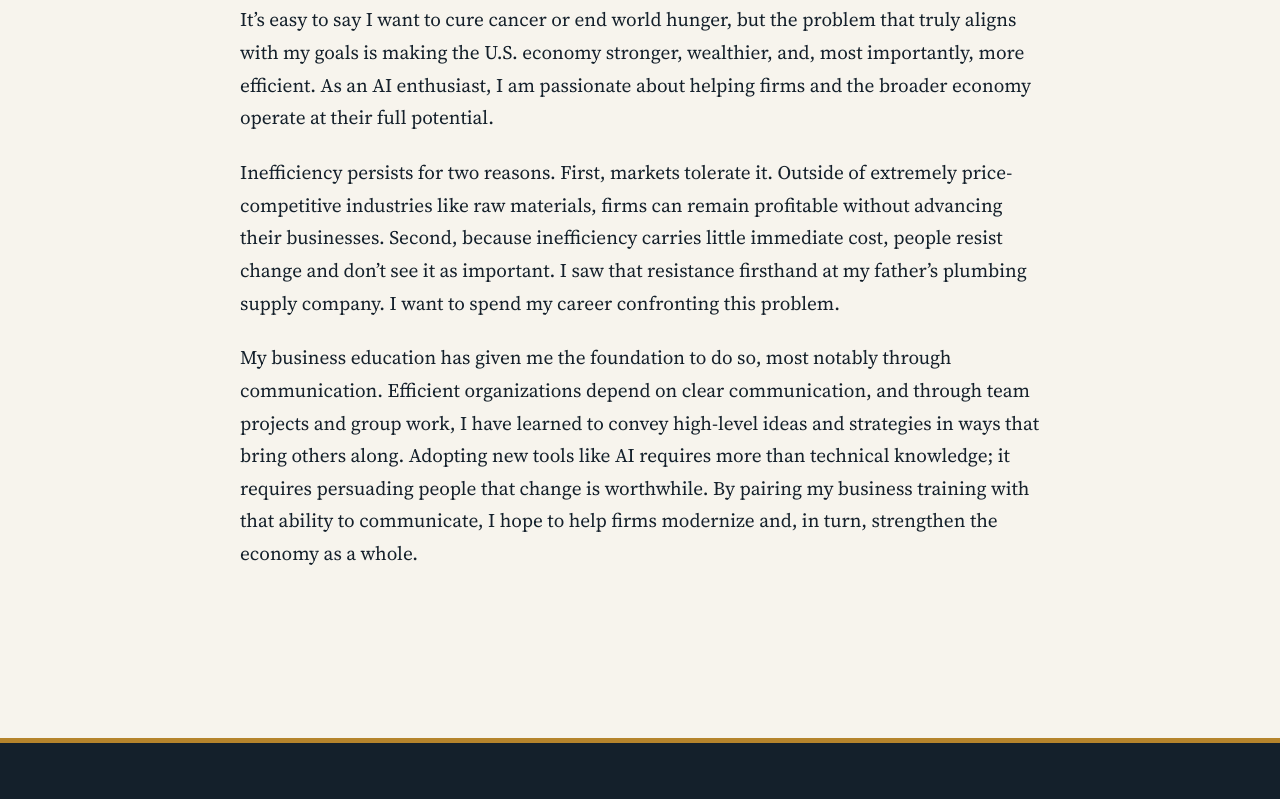
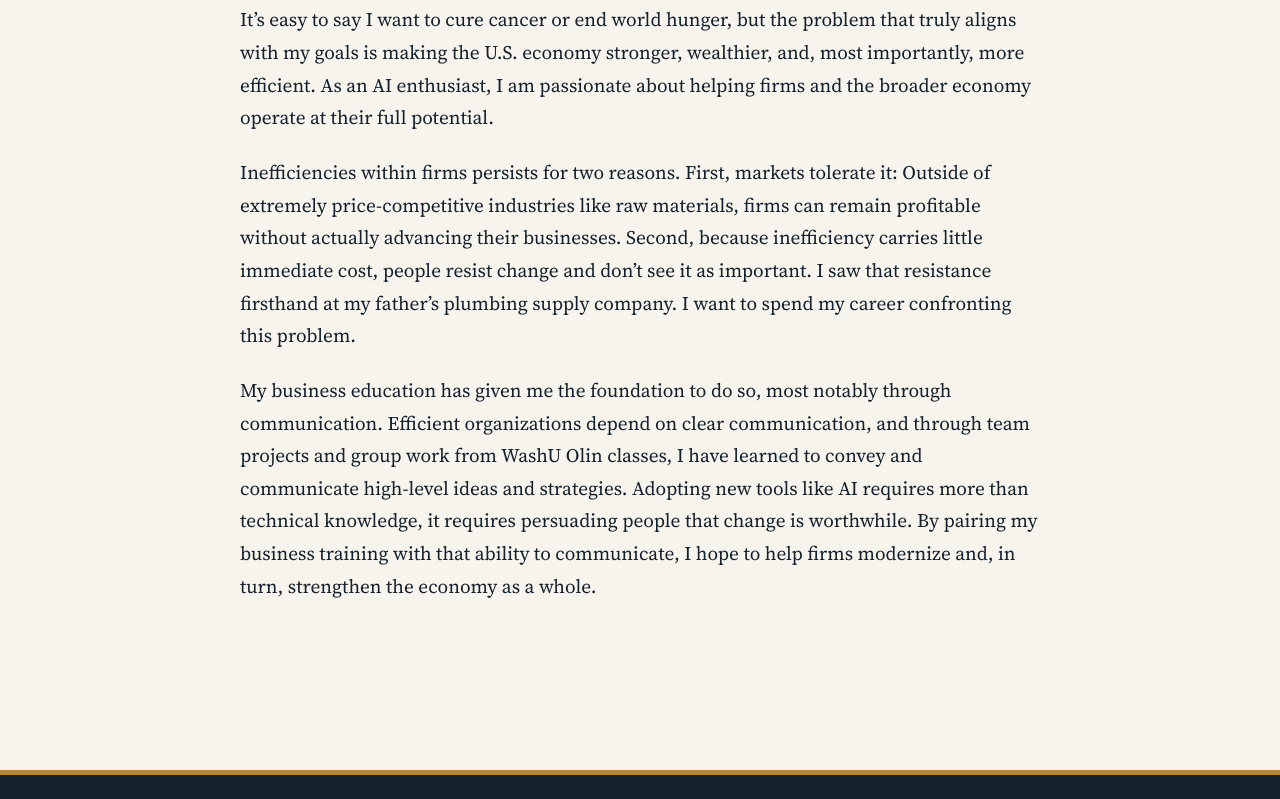
Before and after one commit to sammyq724/SamQuentzel, a plain HTML site: page purpose.html in a window 1280 px wide. Shown: the part 468-1267 px from the top of the page. Drawn offline with Linux system fonts and the light colour scheme.

Commit message:
Revise purpose statement for clarity and detail
Refined paragraphs to enhance clarity and detail in the purpose statement.

```diff
--- a/purpose.html
+++ b/purpose.html
@@ -59,8 +59,8 @@
 <section class="wrap" style="padding-bottom: clamp(36px, 6vw, 72px);">
   <article class="prose" data-wc="purpose">
     <p>It’s easy to say I want to cure cancer or end world hunger, but the problem that truly aligns with my goals is making the U.S. economy stronger, wealthier, and, most importantly, more efficient. As an AI enthusiast, I am passionate about helping firms and the broader economy operate at their full potential.</p>
-    <p>Inefficiency persists for two reasons. First, markets tolerate it. Outside of extremely price-competitive industries like raw materials, firms can remain profitable without advancing their businesses. Second, because inefficiency carries little immediate cost, people resist change and don’t see it as important. I saw that resistance firsthand at my father’s plumbing supply company. I want to spend my career confronting this problem.</p>
-    <p>My business education has given me the foundation to do so, most notably through communication. Efficient organizations depend on clear communication, and through team projects and group work, I have learned to convey high-level ideas and strategies in ways that bring others along. Adopting new tools like AI requires more than technical knowledge; it requires persuading people that change is worthwhile. By pairing my business training with that ability to communicate, I hope to help firms modernize and, in turn, strengthen the economy as a whole.</p>
+    <p>Inefficiencies within firms persists for two reasons. First, markets tolerate it: Outside of extremely price-competitive industries like raw materials, firms can remain profitable without actually advancing their businesses. Second, because inefficiency carries little immediate cost, people resist change and don’t see it as important. I saw that resistance firsthand at my father’s plumbing supply company. I want to spend my career confronting this problem.</p>
+    <p>My business education has given me the foundation to do so, most notably through communication. Efficient organizations depend on clear communication, and through team projects and group work from WashU Olin classes, I have learned to convey and communicate high-level ideas and strategies. Adopting new tools like AI requires more than technical knowledge, it requires persuading people that change is worthwhile. By pairing my business training with that ability to communicate, I hope to help firms modernize and, in turn, strengthen the economy as a whole.</p>
   </article>
 </section>
   </main>
```
